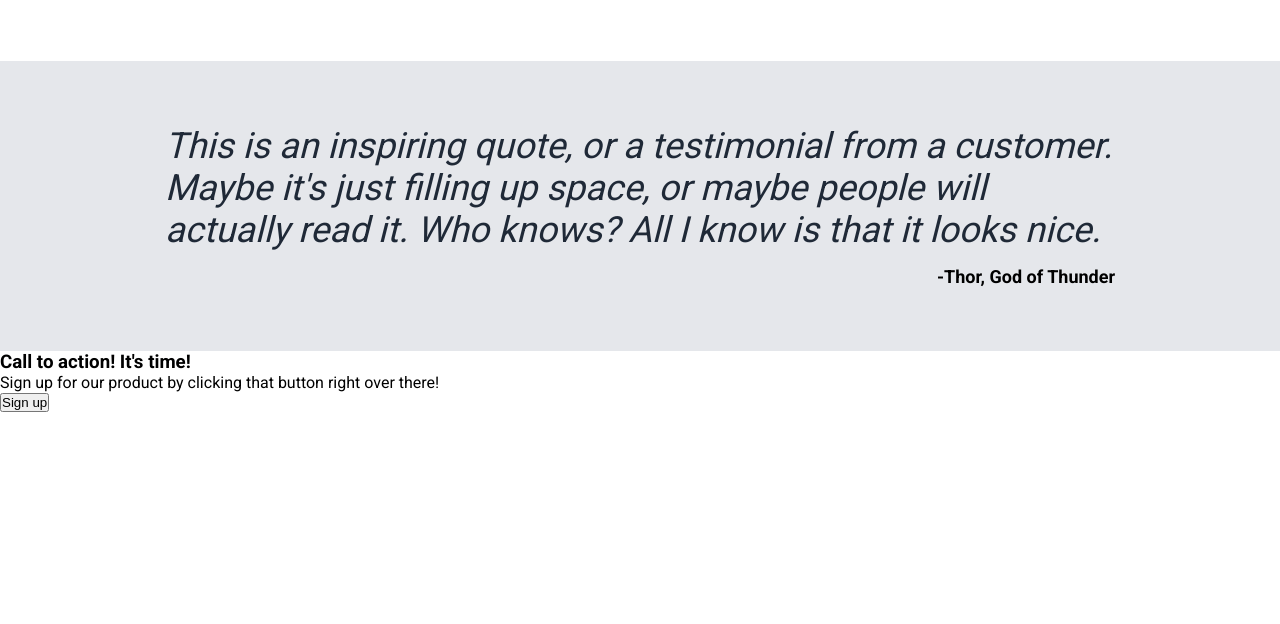
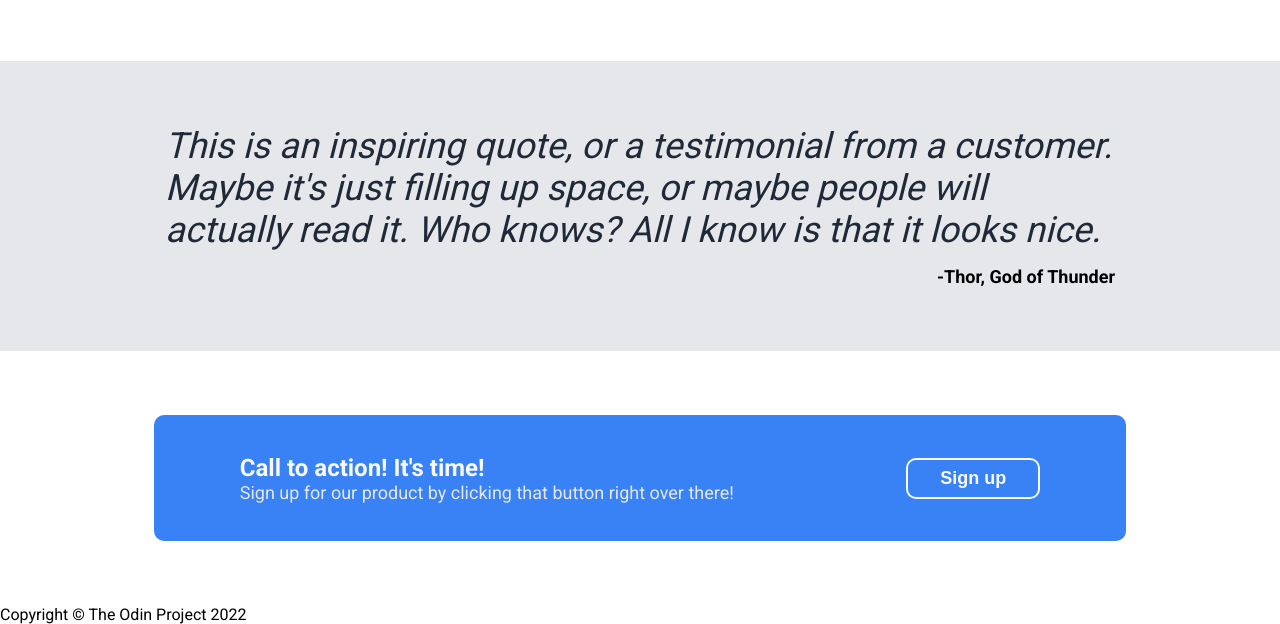
Before and after one commit to Eishalex2/landing-page, a plain HTML site: page index.html in a window 1280 px wide. Shown: the part 872-1496 px from the top of the page. Before the commit the page ends 1284 px from the top, so only its background shows below. Drawn offline with Linux system fonts and the light colour scheme.

Commit message:
feat: Add CSS for Call to Action section
CSS for the call to action section should be done now. I changed the
html a little to properly add the footer! Realized I had completely
missed that part.

```diff
--- a/index.html
+++ b/index.html
@@ -63,13 +63,18 @@
         </div>
     </section>
 
+    <section class="action">
+        <div class="left">
+            <h3>Call to action! It's time!</h3>
+                <p>Sign up for our product by clicking that button right
+                    over there!</p>
+        </div>
+        <button>Sign up</button>
+        </div>
+    </section>
+
     <footer>
-        <div class="left">
-            <h3>Call to action! It's time!</h2>
-                <p>Sign up for our product by clicking that button right
-                over there!</p>
-            <button>Sign up</button>
-        </div>
+        <p>Copyright © The Odin Project 2022</p>
     </footer>
 </body>
 </html>
--- a/style.css
+++ b/style.css
@@ -132,3 +132,35 @@ li a:hover {
     font-weight: bold;
     font-size: 18px;
 }
+
+.action {
+    background-color: #3882F6;
+    display: flex;
+    justify-content: space-around;
+    align-items: center;
+    margin: 5% 12%;
+    border-radius: 10px;
+    padding: 3% 0;
+}
+
+.action .left h3 {
+    color: #f9faf8;
+    font-size: 24px;
+    font-weight: bold;
+}
+
+.action .left p {
+    color: #e5e7eb;
+    font-size: 18px;
+}
+
+.action button {
+    color: #f9faf8;
+    border: 2px solid #f9faf8;
+    background-color: #3882F6;
+    padding: 8px 32px;
+    outline: none;
+    border-radius: 10px;
+    font-size: 18px;
+    font-weight: bold;
+}
```
